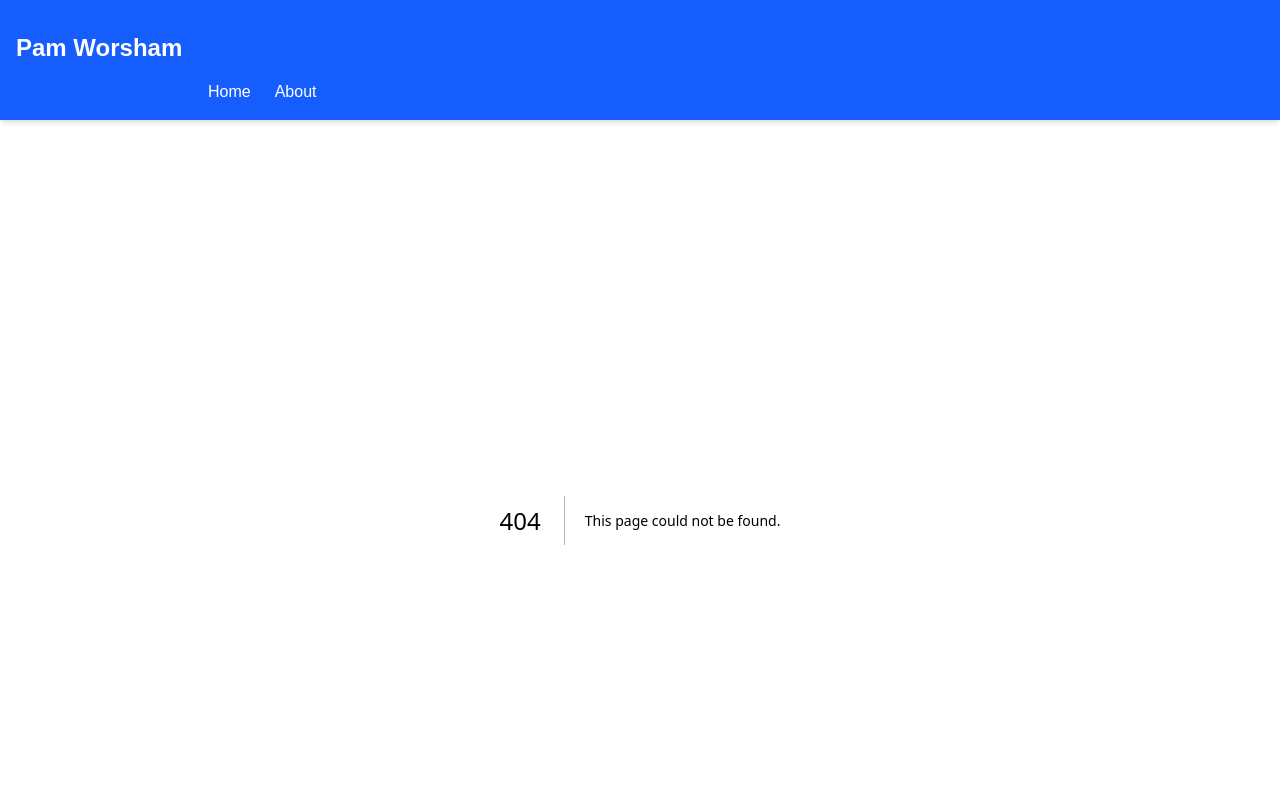
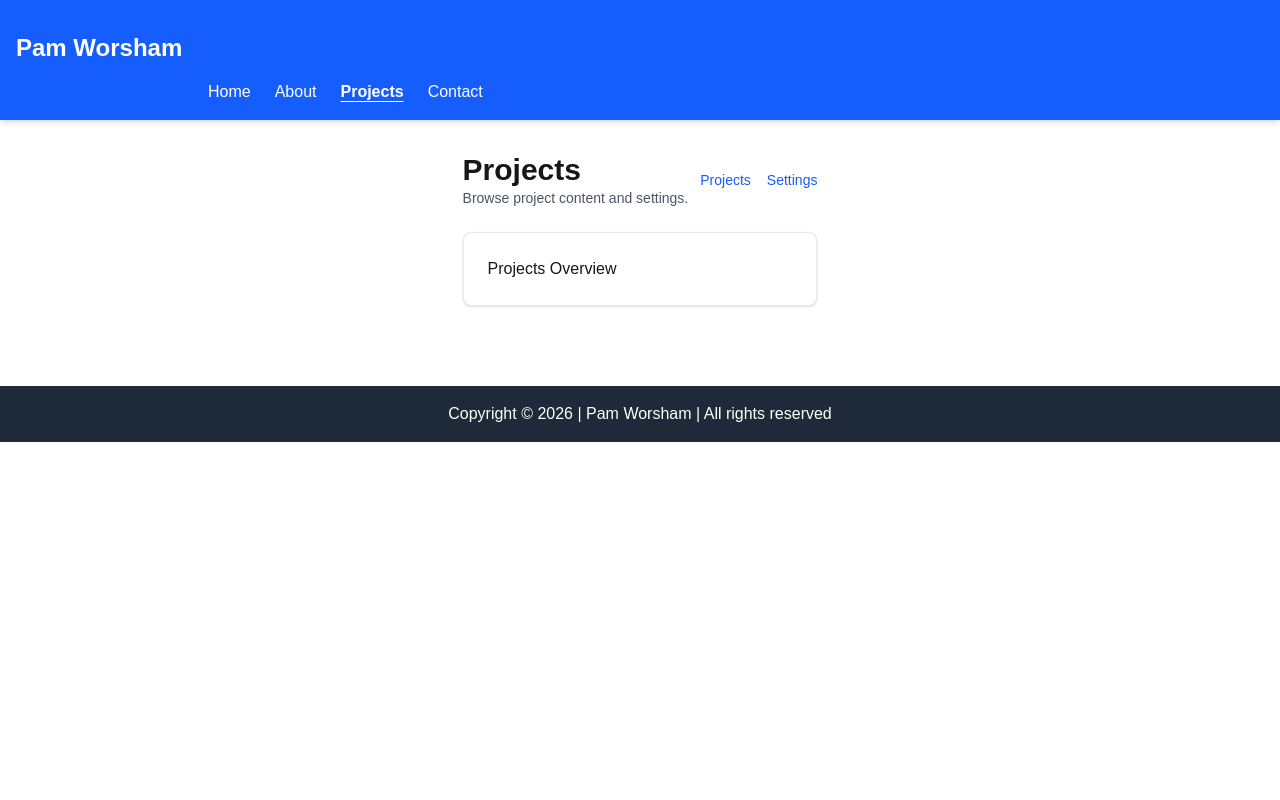
Before and after one commit to pjworsham/wdd430-portfolio, a Next.js app: page /projects in a window 1280 px wide. Before the commit this address had no page. Shown: the top 800 px of the page. Built offline with nearby package versions, Linux system fonts and the light colour scheme.

Commit message:
wk2 learning activity

```diff
--- /dev/null
+++ b/app/contact/page.tsx
@@ -0,0 +1,3 @@
+export default function ContactPage() {
+	return <h1>Contact Project</h1>;
+}
--- a/app/layout.tsx
+++ b/app/layout.tsx
@@ -1,3 +1,5 @@
+import './globals.css';
+
 import type { Metadata } from "next";
 import { Geist, Geist_Mono } from "next/font/google";
 import "./globals.css";
--- /dev/null
+++ b/app/projects/layout.tsx
@@ -0,0 +1,29 @@
+import Link from 'next/link';
+
+export default function ProjectsLayout({
+	children,
+}: Readonly<{
+	children: React.ReactNode;
+}>) {
+	return (
+		<section className="mx-auto max-w-4xl px-4 py-8">
+			<div className="mb-6 flex flex-col gap-3 sm:flex-row sm:items-center sm:justify-between">
+				<div>
+					<h1 className="text-3xl font-bold">Projects</h1>
+					<p className="text-sm text-gray-600">Browse project content and settings.</p>
+				</div>
+
+				<nav aria-label="Projects section" className="flex gap-4 text-sm font-medium">
+					<Link href="/projects" className="text-blue-600 hover:underline">
+						Projects
+					</Link>
+					<Link href="/projects/settings" className="text-blue-600 hover:underline">
+						Settings
+					</Link>
+				</nav>
+			</div>
+
+			<div className="rounded-lg border border-gray-200 bg-white p-6 shadow-sm">{children}</div>
+		</section>
+	);
+}
--- /dev/null
+++ b/app/projects/opensource/page.tsx
@@ -0,0 +1,3 @@
+export default function OpenSourceProjectsPage() {
+	return <h1>Open Source Projects</h1>;
+}
--- /dev/null
+++ b/app/projects/page.tsx
@@ -0,0 +1,3 @@
+export default function ProjectsPage() {
+	return <h1>Projects Overview</h1>;
+}
--- /dev/null
+++ b/app/projects/school/page.tsx
@@ -0,0 +1,3 @@
+export default function SchoolProjectsPage() {
+	return <h1>School Projects</h1>;
+}
--- a/components/Header.tsx
+++ b/components/Header.tsx
@@ -1,14 +1,11 @@
-import Link from 'next/link';
+import NavLinks from './NavLinks';
 
 export default function Header() {
   return (
     <header className="bg-blue-600 text-white py-4 shadow-md">
       <div id="header-title" className="text-2xl font-bold m-4">Pam Worsham</div>
       <nav className="max-w-4xl mx-auto px-4 flex justify-between items-center">
-        <ul className="flex gap-6">
-          <li><Link href="/">Home</Link></li>
-          <li><Link href="/about">About</Link></li>
-        </ul>
+        <NavLinks />
       </nav>
     </header>
   );
--- /dev/null
+++ b/components/NavLinks.tsx
@@ -0,0 +1,43 @@
+"use client";
+
+import Link from 'next/link';
+import { usePathname } from 'next/navigation';
+
+const links = [
+	{ href: '/', label: 'Home' },
+	{ href: '/about', label: 'About' },
+	{ href: '/projects', label: 'Projects' },
+	{ href: '/contact', label: 'Contact' },
+];
+
+function isActivePath(pathname: string, href: string) {
+	if (href === '/') {
+		return pathname === '/';
+	}
+
+	return pathname === href || pathname.startsWith(`${href}/`);
+}
+
+export default function NavLinks() {
+	const pathname = usePathname();
+
+	return (
+		<ul className="flex gap-6">
+			{links.map((link) => {
+				const active = isActivePath(pathname, link.href);
+
+				return (
+					<li key={link.href}>
+						<Link
+							href={link.href}
+							aria-current={active ? 'page' : undefined}
+							className={active ? 'font-semibold underline underline-offset-4' : undefined}
+						>
+							{link.label}
+						</Link>
+					</li>
+				);
+			})}
+		</ul>
+	);
+}
--- a/package.json
+++ b/package.json
@@ -9,6 +9,7 @@
     "lint": "eslint"
   },
   "dependencies": {
+    "clsx": "^2.1.1",
     "next": "16.2.10",
     "react": "19.2.4",
     "react-dom": "19.2.4"
```
Also changed, not shown: 1 other file (tests, documents, lock files or other folders).
